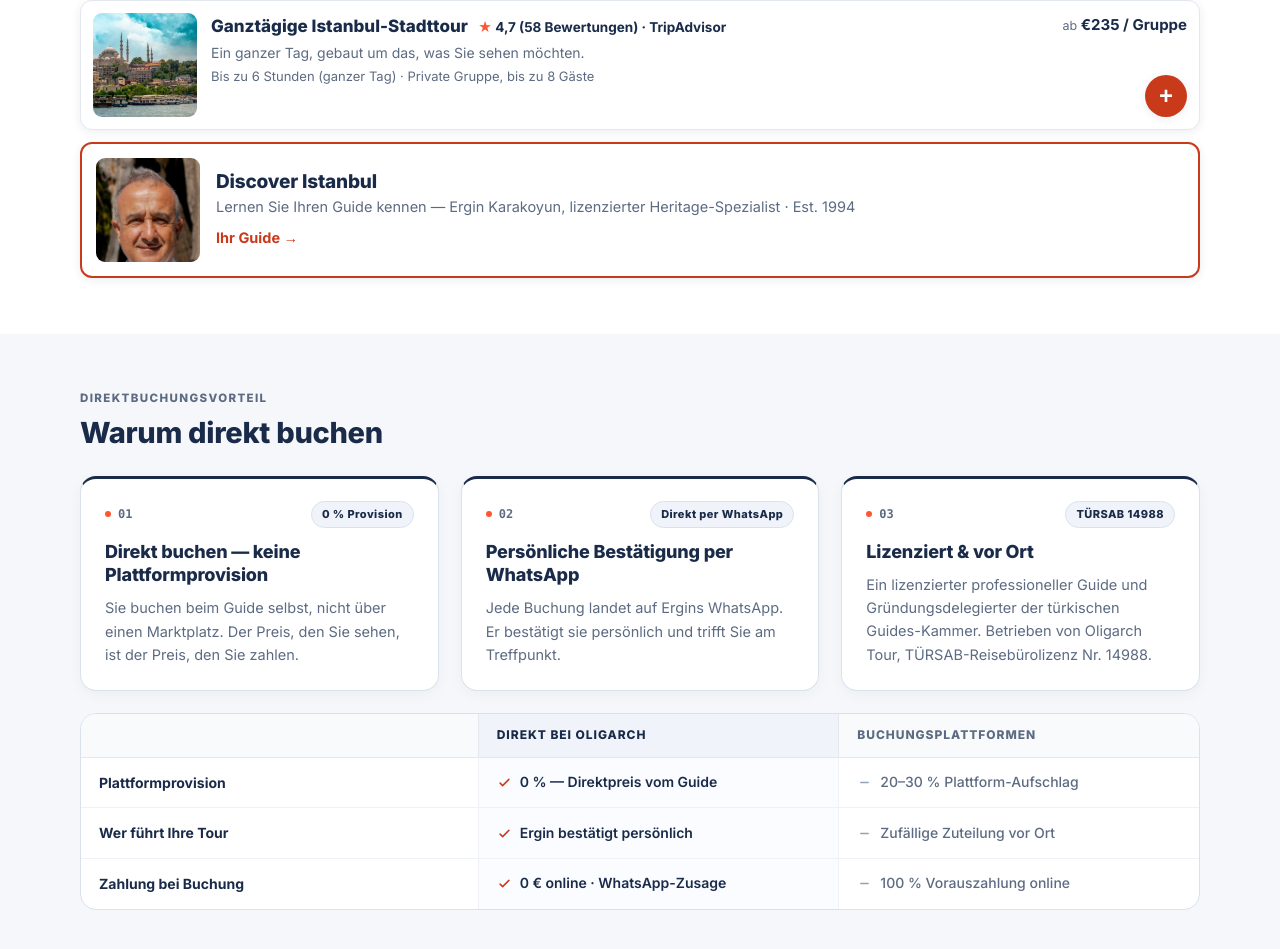
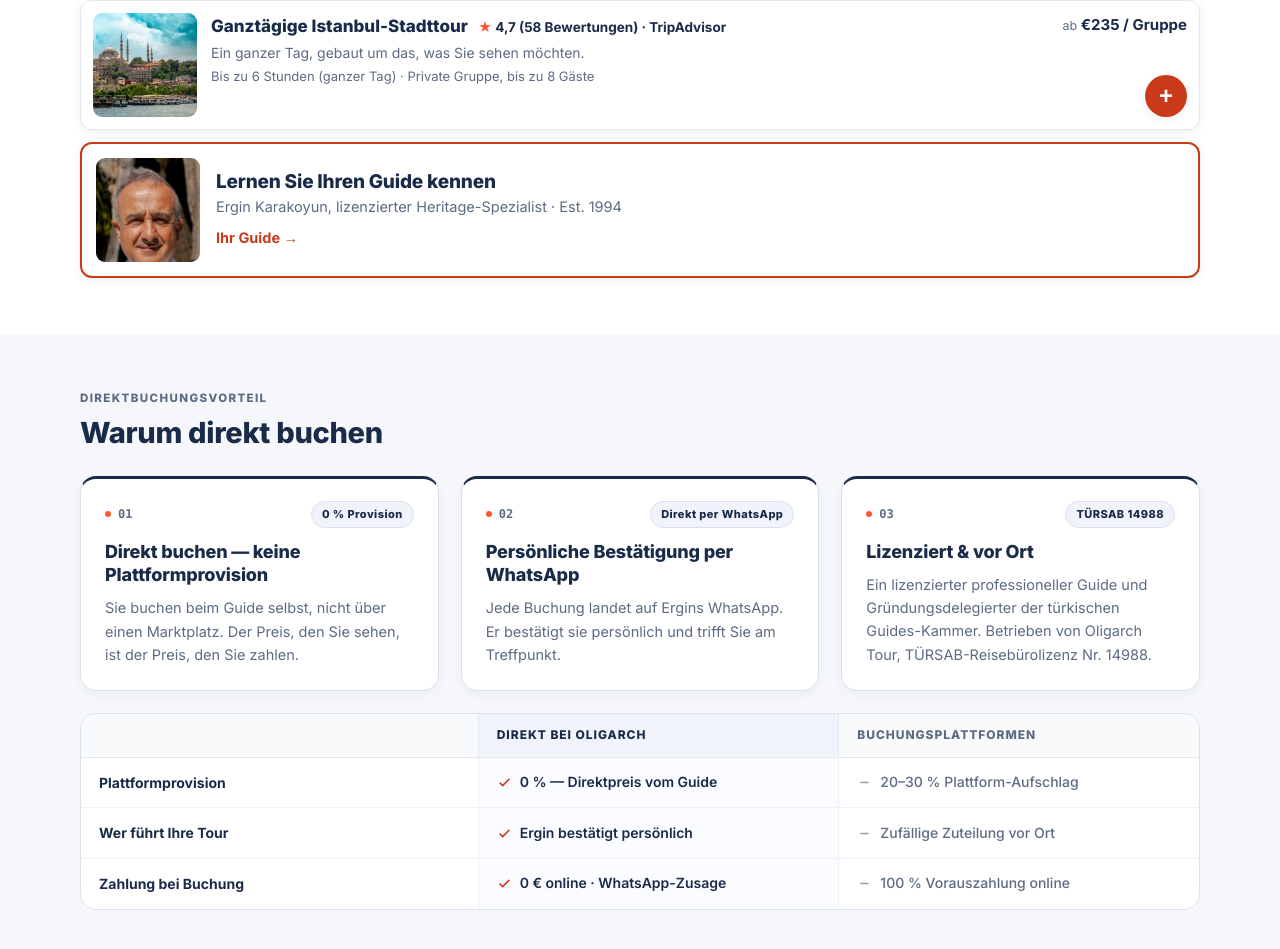
Before and after one commit to 7amed3li/oligarch-travel, a Next.js app: page /de in a window 1280 px wide. Shown: the part 2920-3869 px from the top of the page. Built offline with nearby package versions, Linux system fonts and the light colour scheme.

Commit message:
Guide card title: 'Discover Istanbul' -> 'Meet your guide' in 4 locales (subtitle drops its repeated lead-in); bottom-bar guide button takes the same label

```diff
--- a/components/BottomBar.tsx
+++ b/components/BottomBar.tsx
@@ -80,7 +80,7 @@ export default function BottomBar({ locale, u }: { locale: Locale; u: any }) {
           <circle cx="12" cy="12" r="9" />
           <polygon points="16.2 7.8 13.8 13.8 7.8 16.2 10.2 10.2" />
         </svg>
-        <span>{u.discover_title || 'Discover Istanbul'}</span>
+        <span>{u.discover_title || 'Meet your guide'}</span>
       </Link>
       <a className="otq-item" href="https://wa.me/905553255565" target="_blank" rel="noopener">
         <svg width="22" height="22" viewBox="0 0 24 24" fill="currentColor" aria-hidden="true">
--- a/components/MenuBoard.tsx
+++ b/components/MenuBoard.tsx
@@ -234,7 +234,7 @@ export default function MenuBoard({
           loading="lazy"
         />
         <div className="whois-body">
-          <h3 className="whois-title">{u.discover_title || 'Discover Istanbul'}</h3>
+          <h3 className="whois-title">{u.discover_title || 'Meet your guide'}</h3>
           <p className="whois-line">{u.discover_sub}</p>
           <span className="whois-link">{u.nav_about} →</span>
         </div>
--- a/data/tours.ts
+++ b/data/tours.ts
@@ -754,8 +754,8 @@ export const UI: Record<Locale, any> = {
   "grp_shopping": "Shopping & Handicrafts",
   "grp_bosphorus": "Bosphorus",
   "grp_fullday": "Full-Day Istanbul",
-  "discover_title": "Discover Istanbul",
-  "discover_sub": "Meet your guide — Ergin Karakoyun, licensed heritage specialist · Est. 1994",
+  "discover_title": "Meet your guide",
+  "discover_sub": "Ergin Karakoyun, licensed heritage specialist · Est. 1994",
   "hero_topline": "From Constantinople to Istanbul",
   "footer_form": "Contact form",
   "form_title": "Contact Ergin",
@@ -897,8 +897,8 @@ export const UI: Record<Locale, any> = {
   "grp_shopping": "Shopping & Handwerk",
   "grp_bosphorus": "Bosporus",
   "grp_fullday": "Ganztägiges Istanbul",
-  "discover_title": "Discover Istanbul",
-  "discover_sub": "Lernen Sie Ihren Guide kennen — Ergin Karakoyun, lizenzierter Heritage-Spezialist · Est. 1994",
+  "discover_title": "Lernen Sie Ihren Guide kennen",
+  "discover_sub": "Ergin Karakoyun, lizenzierter Heritage-Spezialist · Est. 1994",
   "hero_topline": "Von Konstantinopel nach Istanbul",
   "footer_form": "Kontaktformular",
   "form_title": "Ergin kontaktieren",
@@ -1040,8 +1040,8 @@ export const UI: Record<Locale, any> = {
   "grp_shopping": "购物与手工艺",
   "grp_bosphorus": "博斯普鲁斯海峡",
   "grp_fullday": "伊斯坦布尔全日游",
-  "discover_title": "探索伊斯坦布尔",
-  "discover_sub": "认识您的导游——Ergin Karakoyun，持证文化遗产专家 · 自 1994 年",
+  "discover_title": "认识您的导游",
+  "discover_sub": "Ergin Karakoyun，持证文化遗产专家 · 自 1994 年",
   "hero_topline": "从君士坦丁堡到伊斯坦布尔",
   "footer_form": "联系表单",
   "form_title": "联系 Ergin",
@@ -1183,8 +1183,8 @@ export const UI: Record<Locale, any> = {
    "grp_shopping": "Alışveriş ve El Sanatları",
    "grp_bosphorus": "Boğaz",
    "grp_fullday": "Tam Gün İstanbul",
-   "discover_title": "İstanbul'u Keşfedin",
-   "discover_sub": "Rehberinizle tanışın — Ergin Karakoyun, lisanslı kültür mirası uzmanı · 1994'ten beri",
+   "discover_title": "Rehberinizle tanışın",
+   "discover_sub": "Ergin Karakoyun, lisanslı kültür mirası uzmanı · 1994'ten beri",
    "hero_topline": "Konstantinopolis'ten İstanbul'a",
    "footer_form": "İletişim formu",
    "form_title": "Ergin'e Ulaşın",
```
